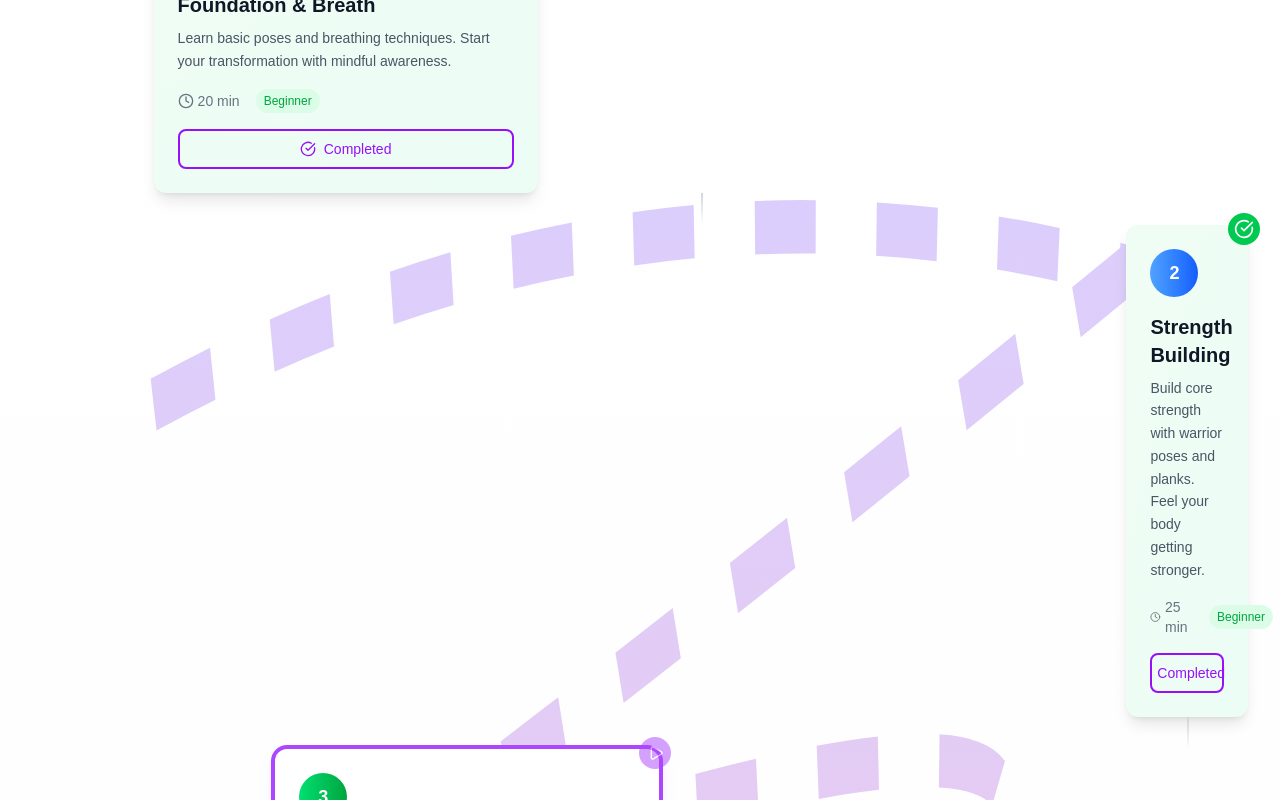
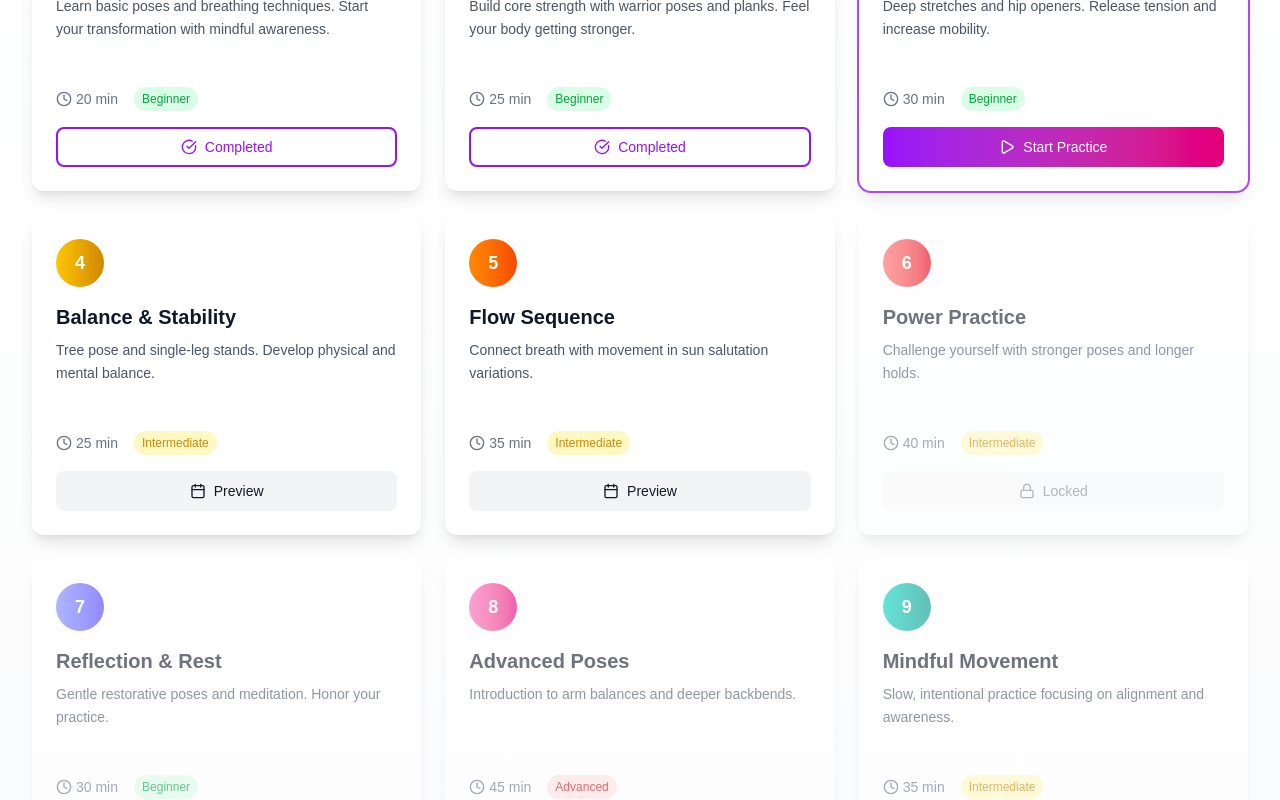
Before and after one commit to bumbaRasch/yoga-transformation, a Next.js app: page / in a window 1280 px wide. Shown: the part 2340-3140 px from the top of the page. Built offline with nearby package versions, Linux system fonts and the light colour scheme.

Commit message:
feat: refactor timeline component for improved layout consistency and performance by removing framer-motion animations and optimizing structure

```diff
--- a/src/components/features/timeline.tsx
+++ b/src/components/features/timeline.tsx
@@ -1,7 +1,6 @@
 'use client'
 
 import React from "react"
-import { motion } from "framer-motion"
 import { Calendar, Clock, Lock, CheckCircle, Play } from "lucide-react"
 import { Button } from "@/components/ui/button"
 import { timelineData, getDifficultyColor, getDurationText } from "@/lib/timeline-data"
@@ -9,7 +8,6 @@ import { TimelineDay } from "@/types"
 import { useTimeline } from "@/hooks/useTimeline"
 import { useTranslations } from "@/contexts/language-context"
 import { ErrorBoundary } from "@/components/ui/error-boundary"
-import { getFocusClasses } from "@/lib/focus-styles"
 
 interface TimelineProps {
   currentDay?: number
@@ -37,31 +35,15 @@ const TimelineDayCard = React.memo(function TimelineDayCard({
 }: TimelineDayCardProps) {
   const t = useTranslations()
   return (
-    <motion.div
-      key={day.id}
-      className="relative"
-      initial={{ opacity: 0, y: 50 }}
-      whileInView={{ opacity: 1, y: 0 }}
-      viewport={{ once: true, margin: "-100px" }}
-      transition={{
-        duration: 0.6,
-        delay: index * 0.05, // Reduced delay for better performance
-        type: "spring",
-        stiffness: 100
-      }}
-      style={{
-        marginLeft: `${day.position.x}%`,
-        transform: `translateX(-50%)`
-      }}
-    >
-      {/* Day Card */}
+    <div className="h-full">
+      {/* Day Card - Consistent Layout */}
       <div
         className={`
-          relative bg-white dark:bg-gray-800 rounded-xl shadow-lg p-6 max-w-sm
-          ${isCurrent(day) ? 'ring-4 ring-purple-500 shadow-purple-200 dark:shadow-purple-900/50' : ''}
-          ${isCompleted(day) ? 'bg-gradient-to-br from-green-50 to-emerald-50 dark:from-green-900/20 dark:to-emerald-900/20' : ''}
+          bg-white dark:bg-gray-800 rounded-xl shadow-lg p-6 h-full
+          flex flex-col min-h-[320px]
+          ${isCurrent(day) ? 'ring-2 ring-purple-500' : ''}
+          ${isCompleted(day) ? 'bg-green-50 dark:bg-green-900/20' : ''}
           ${!isAccessible(day) ? 'opacity-60' : ''}
-          ${getFocusClasses('card', 'focus-within:ring-2 focus-within:ring-purple-400')}
           transition-all duration-300 hover:shadow-xl cursor-pointer
         `}
         role="article"
@@ -69,35 +51,18 @@ const TimelineDayCard = React.memo(function TimelineDayCard({
         aria-describedby={`day-${day.id}-description`}
         tabIndex={isAccessible(day) ? 0 : -1}
       >
-
-        {/* Status Icon */}
-        <div className="absolute -top-3 -right-3">
-          {isCompleted(day) ? (
-            <div className="w-8 h-8 bg-green-500 rounded-full flex items-center justify-center">
-              <CheckCircle className="w-5 h-5 text-white" />
-            </div>
-          ) : isCurrent(day) ? (
-            <div className="w-8 h-8 bg-purple-500 rounded-full flex items-center justify-center animate-pulse">
-              <Play className="w-4 h-4 text-white ml-0.5" />
-            </div>
-          ) : !isAccessible(day) ? (
-            <div className="w-8 h-8 bg-gray-400 rounded-full flex items-center justify-center">
-              <Lock className="w-4 h-4 text-white" />
-            </div>
-          ) : null}
-        </div>
-
-        {/* Day Number */}
+        {/* Day Number - Fixed Header */}
         <div className={`
-          inline-flex items-center justify-center w-12 h-12 rounded-full mb-4
+          inline-flex items-center justify-center w-12 h-12 rounded-full mb-4 flex-shrink-0
           bg-gradient-to-r ${day.theme} text-white font-bold text-lg
         `}>
           {day.id}
         </div>
 
-        {/* Content */}
-        <div className="space-y-4">
-          <div>
+        {/* Content - Flexible Body */}
+        <div className="flex flex-col flex-1 gap-4">
+          {/* Title and Description - Grows to fill space */}
+          <div className="flex-1">
             <h3
               id={`day-${day.id}-title`}
               className="text-xl font-semibold text-gray-900 dark:text-white mb-2"
@@ -112,8 +77,8 @@ const TimelineDayCard = React.memo(function TimelineDayCard({
             </p>
           </div>
 
-          {/* Meta Information */}
-          <div className="flex items-center gap-4 text-sm">
+          {/* Meta Information - Fixed */}
+          <div className="flex items-center gap-4 text-sm flex-shrink-0">
             <div className="flex items-center gap-1 text-gray-500">
               <Clock className="w-4 h-4" />
               <span>{getDurationText(day.duration)}</span>
@@ -126,10 +91,10 @@ const TimelineDayCard = React.memo(function TimelineDayCard({
             </div>
           </div>
 
-          {/* Action Button */}
+          {/* Action Button - Fixed Footer */}
           <Button
             size="sm"
-            className="w-full"
+            className="w-full flex-shrink-0 mt-auto"
             variant={isCurrent(day) ? "default" : isCompleted(day) ? "outline" : "secondary"}
             disabled={!isAccessible(day)}
             onClick={() => onDayClick?.(day)}
@@ -159,19 +124,7 @@ const TimelineDayCard = React.memo(function TimelineDayCard({
           </Button>
         </div>
       </div>
-
-      {/* Connection Line to Next Day */}
-      {index < timelineData.length - 1 && (
-        <motion.div
-          className="absolute top-full left-1/2 w-0.5 h-8 bg-gradient-to-b from-gray-300 to-transparent dark:from-gray-600"
-          initial={{ scaleY: 0 }}
-          whileInView={{ scaleY: 1 }}
-          viewport={{ once: true }}
-          transition={{ delay: index * 0.05 + 0.3, duration: 0.3 }}
-          style={{ transformOrigin: 'top' }}
-        />
-      )}
-    </motion.div>
+    </div>
   )
 })
 
@@ -195,48 +148,17 @@ function TimelineContent({ currentDay = 1, completedDays = [], onDayClick, class
   return (
     <section className={`py-16 bg-gradient-to-b from-white to-gray-50 dark:from-gray-900 dark:to-gray-800 ${className || ''}`}>
       <div className="max-w-7xl mx-auto px-4 sm:px-6 lg:px-8">
-        <motion.div
-          className="text-center mb-12"
-          initial={{ opacity: 0, y: 20 }}
-          whileInView={{ opacity: 1, y: 0 }}
-          viewport={{ once: true }}
-          transition={{ duration: 0.6 }}
-        >
+        <div className="text-center mb-12">
           <h2 className="text-3xl sm:text-4xl font-bold text-gray-900 dark:text-white mb-4">
             {t('timeline.title')}
           </h2>
           <p className="text-lg text-gray-600 dark:text-gray-300 max-w-2xl mx-auto">
             {t('timeline.subtitle')}
           </p>
-        </motion.div>
+        </div>
 
-        {/* Timeline Container */}
-        <div className="relative">
-          {/* Background SVG Path */}
-          <svg
-            className="absolute inset-0 w-full h-full pointer-events-none"
-            viewBox="0 0 100 180"
-            preserveAspectRatio="none"
-          >
-            <path
-              d="M10,20 Q50,10 90,15 Q50,30 20,40 Q80,30 80,35 Q30,50 15,60 Q85,50 85,55 Q35,70 25,80 Q75,70 75,75 Q40,90 30,100 Q70,90 70,95 Q50,110 40,120 Q60,110 60,115 Q50,130 50,140 Q50,150 50,160"
-              stroke="url(#timeline-gradient)"
-              strokeWidth="2"
-              fill="none"
-              strokeDasharray="5,5"
-              className="opacity-30"
-            />
-            <defs>
-              <linearGradient id="timeline-gradient" x1="0%" y1="0%" x2="0%" y2="100%">
-                <stop offset="0%" stopColor="#8B5CF6" />
-                <stop offset="50%" stopColor="#EC4899" />
-                <stop offset="100%" stopColor="#F59E0B" />
-              </linearGradient>
-            </defs>
-          </svg>
-
-          {/* Timeline Days */}
-          <div className="relative grid grid-cols-1 gap-8 py-8">
+        {/* Timeline Days - Consistent Layout Grid */}
+        <div className="grid grid-cols-1 md:grid-cols-2 lg:grid-cols-3 gap-6 auto-rows-fr">
           {timelineData.map((day, index) => (
             <TimelineDayCard
               key={day.id}
@@ -250,55 +172,6 @@ function TimelineContent({ currentDay = 1, completedDays = [], onDayClick, class
           ))}
         </div>
       </div>
-
-        {/* Progress Summary */}
-        <motion.div
-          className="mt-12 text-center"
-          initial={{ opacity: 0 }}
-          whileInView={{ opacity: 1 }}
-          viewport={{ once: true }}
-          transition={{ delay: 0.2, duration: 0.6 }}
-        >
-          <div
-            className="bg-white dark:bg-gray-800 rounded-xl shadow-lg p-6 max-w-md mx-auto"
-            role="region"
-            aria-label="Progress summary"
-          >
-            <h3 className="text-lg font-semibold text-gray-900 dark:text-white mb-4">
-              {t('timeline.progressTitle')}
-            </h3>
-            <div className="grid grid-cols-3 gap-4 text-center">
-              <div>
-                <div
-                  className="text-2xl font-bold text-purple-600"
-                  aria-label={`Current day: ${progressStats.currentDay}`}
-                >
-                  {progressStats.currentDay}
-                </div>
-                <div className="text-sm text-gray-600 dark:text-gray-400">{t('timeline.current')}</div>
-              </div>
-              <div>
-                <div
-                  className="text-2xl font-bold text-green-600"
-                  aria-label={`Completed days: ${progressStats.completed}`}
-                >
-                  {progressStats.completed}
-                </div>
-                <div className="text-sm text-gray-600 dark:text-gray-400">{t('timeline.completed')}</div>
-              </div>
-              <div>
-                <div
-                  className="text-2xl font-bold text-orange-600"
-                  aria-label={`Remaining days: ${progressStats.remaining}`}
-                >
-                  {progressStats.remaining}
-                </div>
-                <div className="text-sm text-gray-600 dark:text-gray-400">{t('timeline.remaining')}</div>
-              </div>
-            </div>
-          </div>
-        </motion.div>
-      </div>
     </section>
   )
 }
```
Lines whose indentation alone changed are shown as unchanged.
